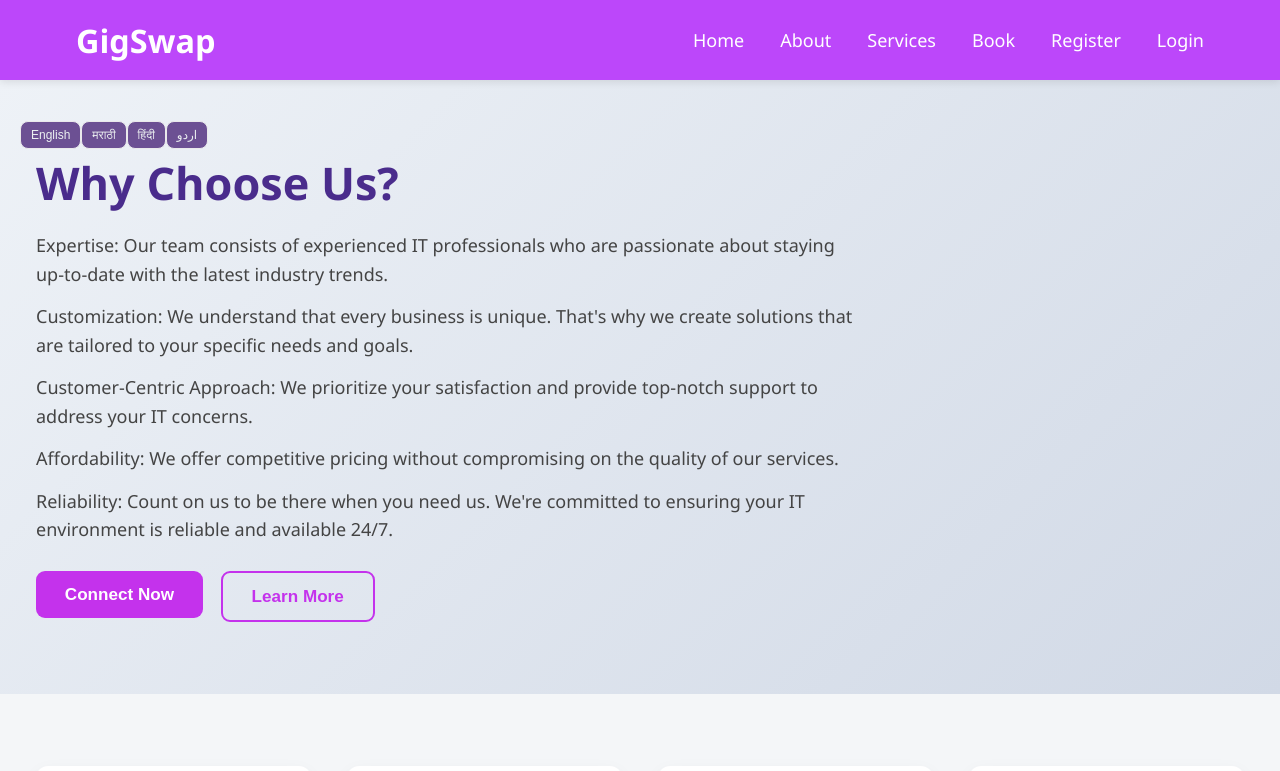
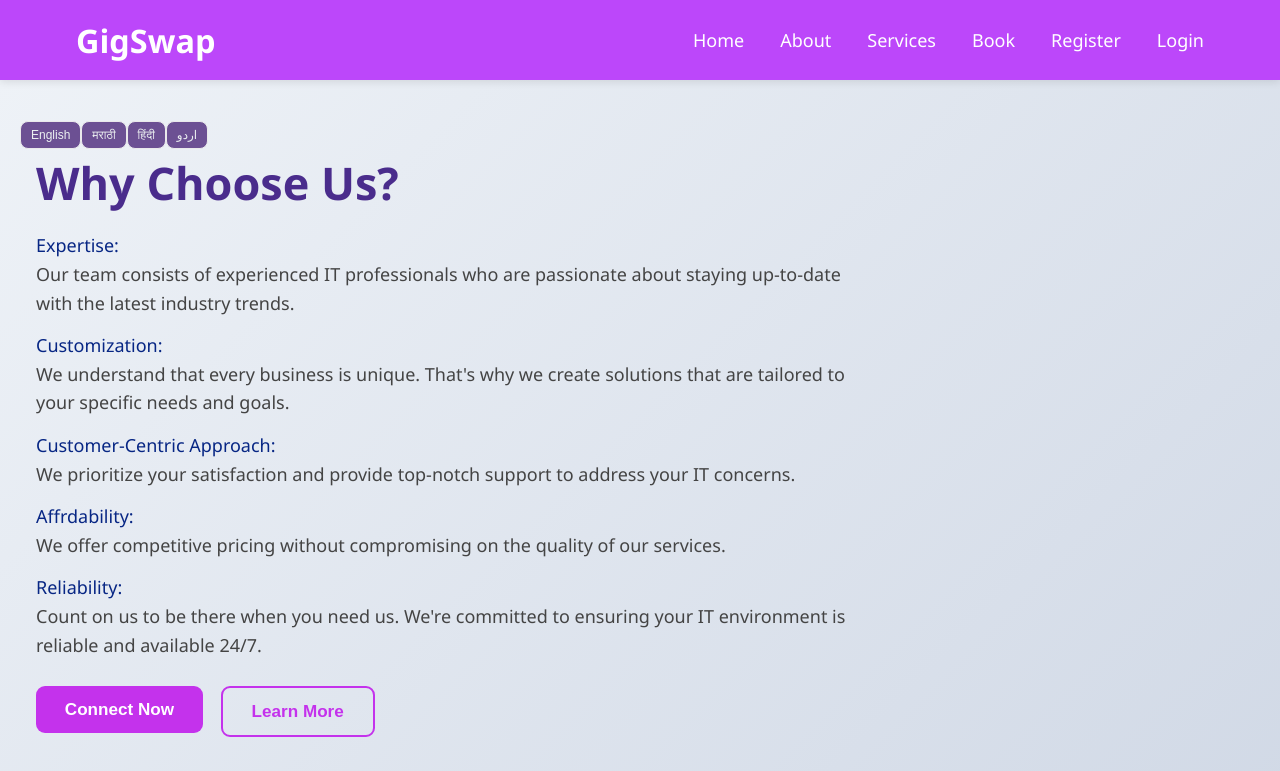
Before and after one commit to MohammadParvez7/GigSwap-hsp, a React (Vite) app in the folder client/: page /about in a window 1280 px wide. Shown: the top 771 px of the page. Built offline with nearby package versions, Linux system fonts and the light colour scheme; no server answers.

Commit message:
Features change

```diff
--- a/client/src/pages/About.jsx
+++ b/client/src/pages/About.jsx
@@ -13,25 +13,25 @@
 
               <h1>Why Choose Us? </h1>
               <p>
-                Expertise: Our team consists of experienced IT professionals who
+                <div className="features" >Expertise:</div>Our team consists of experienced IT professionals who
                 are passionate about staying up-to-date with the latest industry
                 trends.
               </p>
               <p>
-                Customization: We understand that every business is unique.
+                <div className="features" >Customization: </div>We understand that every business is unique.
                 That's why we create solutions that are tailored to your specific
                 needs and goals.
               </p>
               <p>
-                Customer-Centric Approach: We prioritize your satisfaction and
+                <div className="features" >Customer-Centric Approach:</div>We prioritize your satisfaction and
                 provide top-notch support to address your IT concerns.
               </p>
               <p>
-                Affordability: We offer competitive pricing without compromising
+                <div className="features" >Affrdability:</div>We offer competitive pricing without compromising
                 on the quality of our services.
               </p>
               <p>
-                Reliability: Count on us to be there when you need us. We're
+                <div className="features" >Reliability: </div>Count on us to be there when you need us. We're
                 committed to ensuring your IT environment is reliable and
                 available 24/7.
               </p>
--- a/client/src/pages/Styles/About.css
+++ b/client/src/pages/Styles/About.css
@@ -74,6 +74,12 @@
   color: #fff;
 }
 
+.features{
+
+  color: rgb(7, 38, 132);
+
+}
+
 
 
 /* Mobile / Tablet */
```
